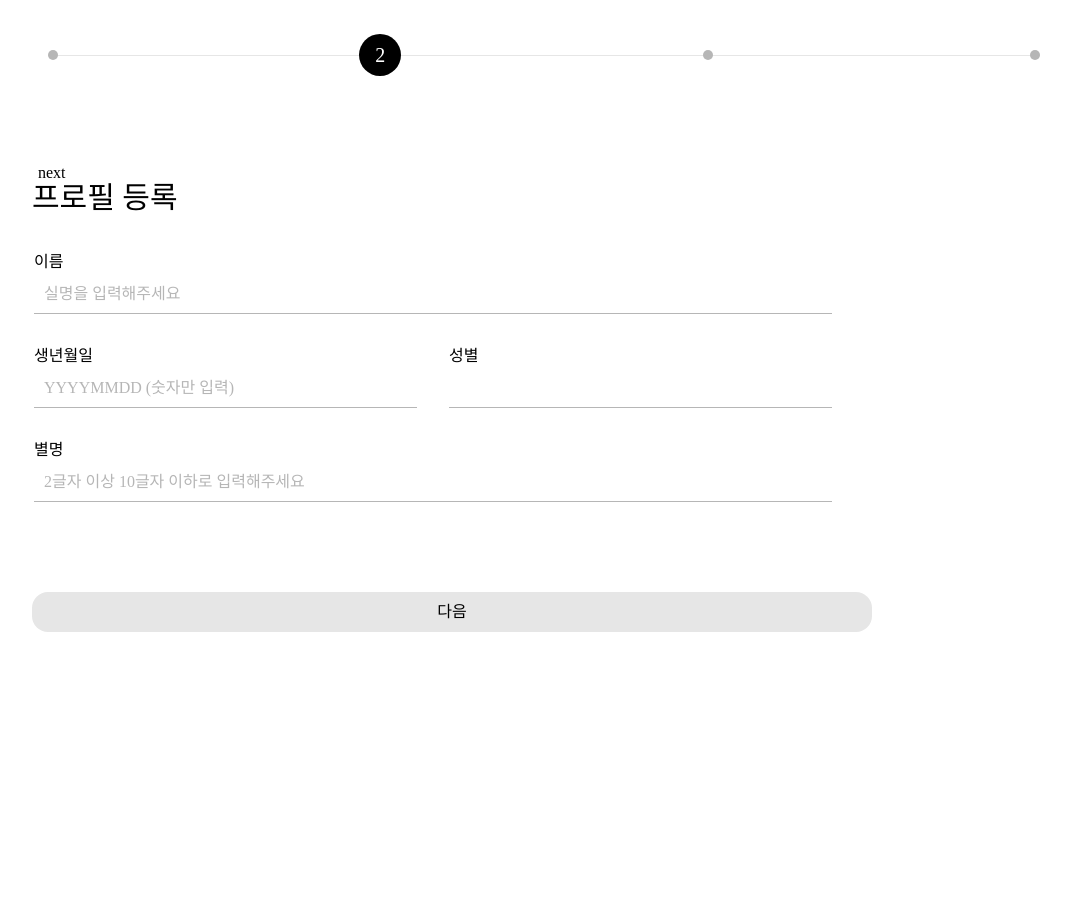
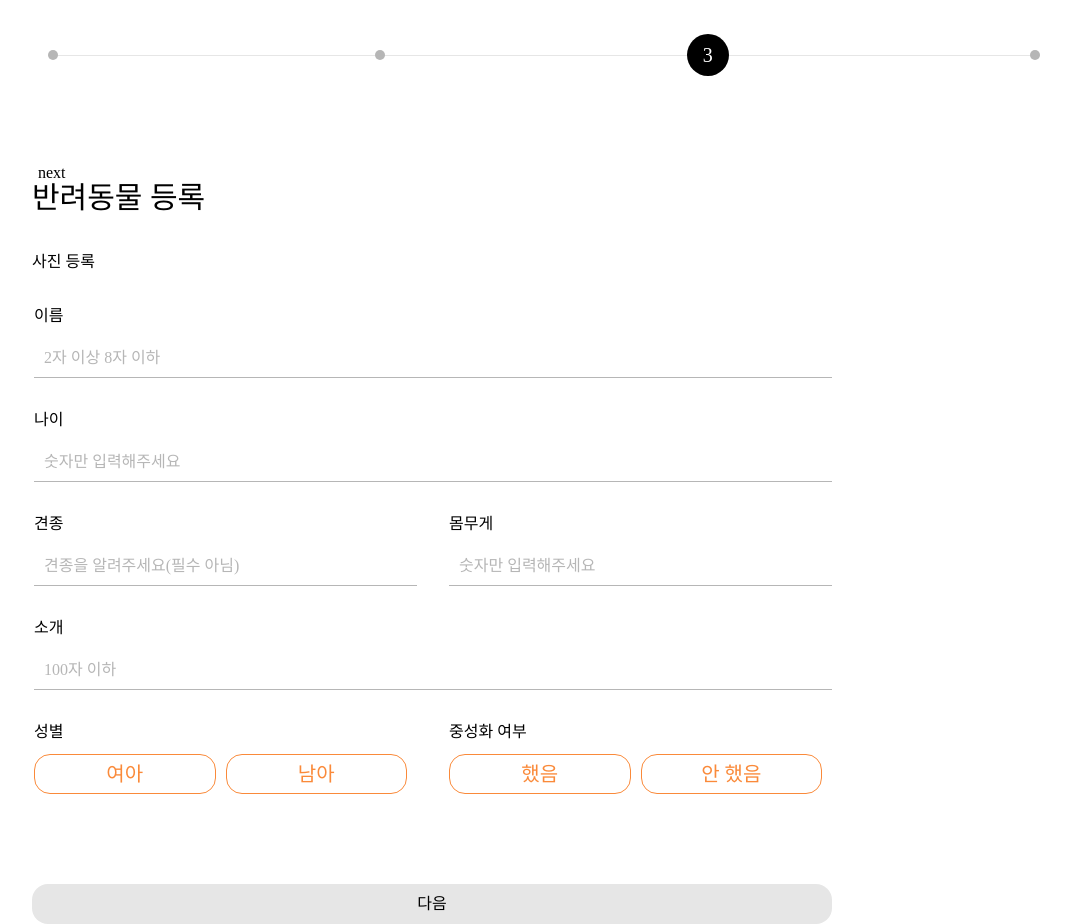
Before and after one commit to Gaethering/Gaethering-Client, a React (Vite) app: page /signUp/3 in a window 1280 px wide. Before the commit this address led to /signUp/2. Shown: the whole page, without its empty margins (208-1279 px from the left). Before the commit the page ends 800 px from the top, so only its background shows below. Built offline with nearby package versions, Linux system fonts and the light colour scheme; a web font is replaced by a local one.

Commit message:
feat: SignUp 페이지 레이아웃 완료

```diff
--- a/src/components/Form/Input.tsx
+++ b/src/components/Form/Input.tsx
@@ -25,13 +25,15 @@ function Input<T extends FieldValues>({
 }: InputProp<T>) {
   return (
     <StyledInput className="input-container">
-      {label && <label>{label}</label>}
+      <label>
+        {label && <div className="label">{label}</div>}
         <input
           {...register(name, options)}
           placeholder={plHolder}
           autoComplete="off"
           type={type}
         />
+      </label>
     </StyledInput>
   );
 }
@@ -39,12 +41,6 @@ function Input<T extends FieldValues>({
 export default Input;
 
 const StyledInput = styled.div`
-  label {
-    font-size: 1.6rem;
-    font-weight: 600;
-    margin-bottom: 1rem;
-  }
-
   input {
     width: 100%;
     box-sizing: border-box;
--- /dev/null
+++ b/src/components/Form/SelectInput.tsx
@@ -0,0 +1,96 @@
+import {
+  FieldValues,
+  Path,
+  RegisterOptions,
+  UseFormRegister,
+} from 'react-hook-form';
+import styled from 'styled-components';
+
+type SelectInputProp<T extends FieldValues> = {
+  name: Path<T>;
+  label: string;
+  values: string[];
+  register: UseFormRegister<T>;
+  options?: RegisterOptions<T, Path<T>>;
+};
+
+function SelectInput<T extends FieldValues>({
+  name,
+  values,
+  label,
+  register,
+  options,
+}: SelectInputProp<T>) {
+  return (
+    <StyledSelectInput className="input-container">
+      <div className="label">{label}</div>
+      <div className="values">
+        {values.map((value) => (
+          <label key={value}>
+            <input
+              type={'radio'}
+              {...register(name, options)}
+              autoComplete="off"
+              value={value}
+            />
+            <SelectButton className="select-button">{value}</SelectButton>
+          </label>
+        ))}
+      </div>
+    </StyledSelectInput>
+  );
+}
+
+export default SelectInput;
+
+const SelectButton = styled.div`
+  display: flex;
+  box-sizing: border-box;
+  align-items: center;
+  justify-content: center;
+  width: 100%;
+  height: 4rem;
+
+  font-size: 2rem;
+  font-weight: 500;
+
+  color: ${({ theme: { color } }) => color.main};
+  background-color: ${({ theme: { color } }) => color.white};
+
+  border: 1.5px solid ${({ theme: { color } }) => color.main};
+  border-radius: 1.6rem;
+
+  transition: all 0.2s ease-in-out;
+
+  :hover {
+    background-color: ${({ theme: { color } }) => color.main + '22'};
+    background-blend-mode: hue;
+  }
+`;
+
+const StyledSelectInput = styled.div`
+  .values {
+    display: flex;
+    width: 100%;
+
+    label {
+      display: flex;
+      align-items: center;
+      width: 100%;
+    }
+
+    input {
+      display: none;
+
+      &:checked + div {
+        color: ${({ theme: { color } }) => color.white};
+        background-color: ${({ theme: { color } }) => color.main};
+        font-weight: 800;
+      }
+    }
+  }
+
+  ${SelectButton} {
+    margin-right: 1rem;
+  }
+`;
--- a/src/data/regExp.ts
+++ b/src/data/regExp.ts
@@ -2,6 +2,8 @@ export const EMAIL_REGEX = /^\w+[-_.\w]*@+\w+[-_.\w]+\.[a-zA-Z]{2,3}$/;
 
 export const PASSWORD_REGEX = /[-\w._!@#$%^&*?]{8,15}/;
 
+//(?=.*[0-91)(?=.*[a-2])(2=.*11w)(?=115+5){46,153}
+
 export const NICKNAME_REGEX = /\w{2, 10}/;
 
-export const BIRTH_REGEX = /[0-9]{8}/
+export const BIRTH_REGEX = /[0-9]{8}/;
--- a/src/pages/SignUp/SignUp.style.tsx
+++ b/src/pages/SignUp/SignUp.style.tsx
@@ -26,7 +26,9 @@ export const StyledSignUpForm = styled.form`
     margin-top: 3rem;
     margin-left: 0.2rem;
 
-    label {
+    .label {
+      font-size: 1.6rem;
+      font-weight: 600;
       margin-bottom: 1rem;
     }
 
@@ -41,7 +43,9 @@ export const StyledSignUpForm = styled.form`
   }
 
   .submit-btn {
+    box-sizing: border-box;
     width: 100%;
+    height: 4rem;
     margin-top: 9rem;
   }
 `;
--- a/src/pages/SignUp/SignUpPet.tsx
+++ b/src/pages/SignUp/SignUpPet.tsx
@@ -1,16 +1,33 @@
-import { useForm } from 'react-hook-form';
+import { SubmitHandler, useForm } from 'react-hook-form';
 import Button from '../../components/Form/Button';
 import Input from '../../components/Form/Input';
+import SelectInput from '../../components/Form/SelectInput';
 import { StyledSignUpForm as Form } from './SignUp.style';
+
+interface SignUpPetType {
+  petName: string;
+  petAge: number;
+  breed: string;
+  petWeight: number;
+  petDescription: string;
+  petGender: string;
+  neutralization: boolean;
+}
 
 function SignUpPet() {
   const {
     register,
     formState: { errors },
-  } = useForm();
+    handleSubmit,
+  } = useForm<SignUpPetType>();
+
+  const onSubmit: SubmitHandler<SignUpPetType> = (data) => {
+    console.log(data);
+  };
+
   return (
     <div>
-      <Form>
+      <Form onSubmit={handleSubmit(onSubmit)}>
         <h1>반려동물 등록</h1>
         <div>사진 등록</div>
         <Input
@@ -21,7 +38,7 @@ function SignUpPet() {
           options={{}}
         />
         <Input
-          name="petName"
+          name="petAge"
           register={register}
           label="나이"
           plHolder="숫자만 입력해주세요"
@@ -29,14 +46,14 @@ function SignUpPet() {
         />
         <div className="signup-row">
           <Input
-            name="petName"
+            name="breed"
             register={register}
             label="견종"
             plHolder="견종을 알려주세요(필수 아님)"
             options={{}}
           />
           <Input
-            name="petName"
+            name="petWeight"
             register={register}
             label="몸무게"
             plHolder="숫자만 입력해주세요"
@@ -44,19 +61,24 @@ function SignUpPet() {
           />
         </div>
         <Input
-          name="petName"
+          name="petDescription"
           register={register}
           label="소개"
           plHolder="100자 이하"
           options={{}}
         />
         <div className="signup-row">
-          <Input name="petName" register={register} label="성별" options={{}} />
-          <Input
-            name="petName"
+          <SelectInput
+            name="petGender"
+            label="성별"
             register={register}
+            values={['여아', '남아']}
+          />
+          <SelectInput
+            name="neutralization"
             label="중성화 여부"
-            options={{}}
+            register={register}
+            values={['했음', '안 했음']}
           />
         </div>
         <Button type="submit" btnTheme="sub" className="submit-btn">
--- a/src/pages/SignUp/SignUpProfile.tsx
+++ b/src/pages/SignUp/SignUpProfile.tsx
@@ -1,7 +1,8 @@
-import { useForm } from 'react-hook-form';
+import { SubmitHandler, useForm } from 'react-hook-form';
 import styled from 'styled-components';
 import Button from '../../components/Form/Button';
 import Input from '../../components/Form/Input';
+import SelectInput from '../../components/Form/SelectInput';
 import { BIRTH_REGEX } from '../../data/regExp';
 import { StyledSignUpForm as Form } from './SignUp.style';
 
@@ -15,11 +16,17 @@ interface SignUpProfileType {
 function SignUpProfile() {
   const {
     register,
+    handleSubmit,
     formState: { errors },
   } = useForm<SignUpProfileType>();
+
+  const onSubmit: SubmitHandler<SignUpProfileType> = (data) => {
+    console.log(data);
+  };
+
   return (
     <StyledSignUpProfile>
-      <Form>
+      <Form onSubmit={handleSubmit(onSubmit)}>
         <h1>프로필 등록</h1>
         <Input
           name="userName"
@@ -43,7 +50,12 @@ function SignUpProfile() {
               },
             }}
           />
-          <Input name="gender" register={register} label="성별" />
+          <SelectInput
+            name="gender"
+            register={register}
+            label="성별"
+            values={['여성', '남성']}
+          />
         </div>
         <Input
           name="nickname"
--- a/src/pages/SignUp/SignUpStart.tsx
+++ b/src/pages/SignUp/SignUpStart.tsx
@@ -1,4 +1,4 @@
-import { useForm } from 'react-hook-form';
+import { SubmitHandler, useForm } from 'react-hook-form';
 import styled from 'styled-components';
 import Button from '../../components/Form/Button';
 import Input from '../../components/Form/Input';
@@ -15,10 +15,16 @@ function SignUpStart() {
   const {
     register,
     formState: { errors },
+    handleSubmit,
   } = useForm<SignUpStartType>();
+
+  const onSubmit: SubmitHandler<SignUpStartType> = (data) => {
+    console.log(data);
+  };
+
   return (
     <StyledSignUpStart>
-      <Form>
+      <Form onSubmit={handleSubmit(onSubmit)}>
         <h1>개더링 가입하기</h1>
         <div className="email-area">
           <Input
--- a/src/pages/SignUp/index.tsx
+++ b/src/pages/SignUp/index.tsx
@@ -1,6 +1,5 @@
 import { useEffect, useState } from 'react';
 import { Outlet, useNavigate } from 'react-router-dom';
-import styled from 'styled-components';
 import { StyledSignUp } from './SignUp.style';
 import { SignUpStep } from './SignUp.type';
 import End from './SignUpEnd';
@@ -10,7 +9,7 @@ import SignProfile from './SignUpProfile';
 import Start from './SignUpStart';
 
 function SignUp() {
-  const [step, setStep] = useState<SignUpStep>(2);
+  const [step, setStep] = useState<SignUpStep>(3);
   const navigate = useNavigate();
 
   useEffect(() => {
```
Lines whose indentation alone changed are shown as unchanged.
